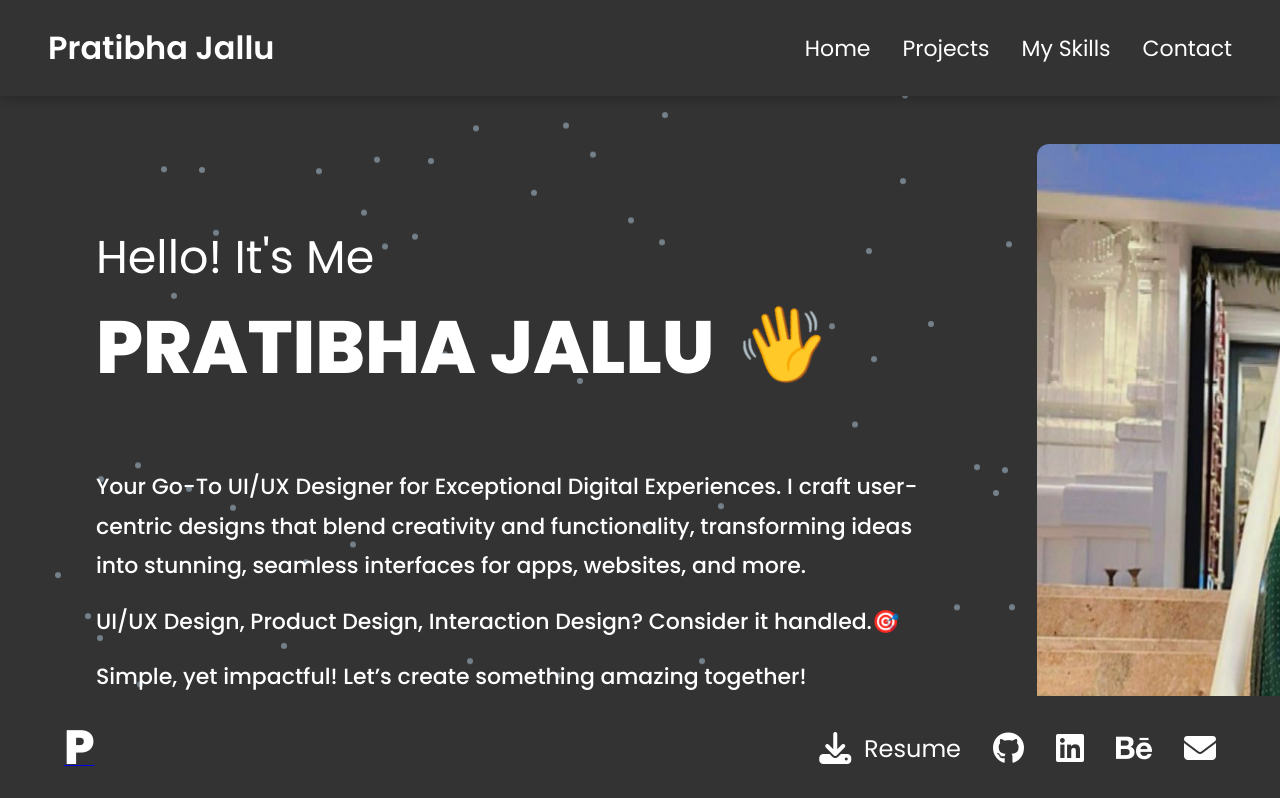
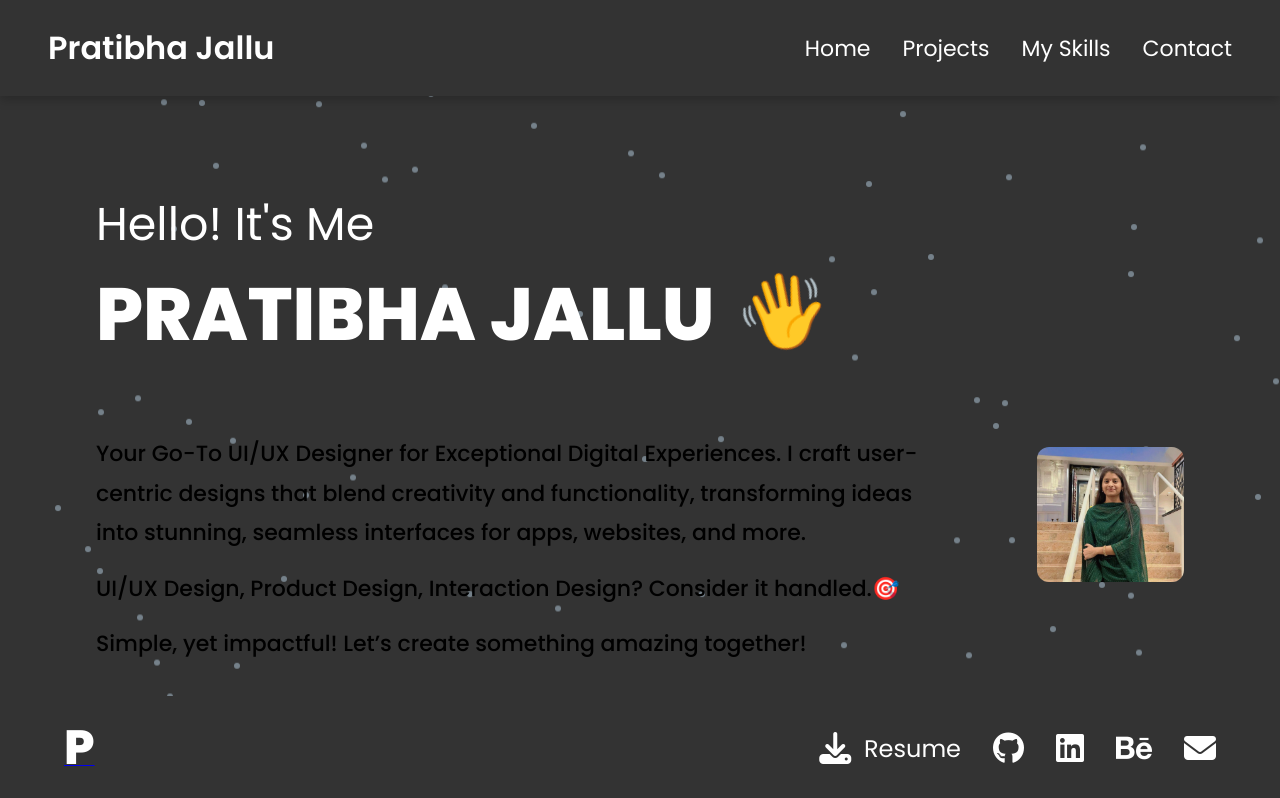
Before and after one commit to jallupratibha/pratibhajallu, a React (Create React App) app: page / in a window 1280 px wide. Shown: the top 798 px of the page. Built offline with nearby package versions, Linux system fonts and the light colour scheme.

Commit message:
Updated hero image size

```diff
--- a/src/styles/Hero.css
+++ b/src/styles/Hero.css
@@ -1,13 +1,18 @@
 .hero-container {
-    position: relative; /* To contain the background animation */
     display: flex;
     justify-content: space-between;
     align-items: center;
     padding: 4rem 6rem;
-    background-color: transparent; /* Remove base background color */
-    color: white;
-    overflow: hidden; /* Prevent overflow from animations */
 }
+
+.hero-image {
+    flex: 1;
+    text-align: right;
+    margin-left: 2rem;
+    display: flex;
+    justify-content: flex-end;
+}
+
 
 
 .hero-content {
@@ -15,17 +20,16 @@
     padding-right: 3rem; /* Increased padding for more spacing */
 }
 
-.hero-image {
-    flex: 1;
-    text-align: right;
-    margin-left: 2rem; /* Added margin for balanced layout */
+
+
+.hero-image img {
+    width: 500px; /* Adjust based on your desired size */
+    height: auto;
+    max-width: 100%; /* Ensures responsiveness */
+    border-radius: 12px;
+    object-fit: cover;
 }
 
-.hero-image img {
-    width: 700px;
-    height: 800px;
-    border-radius: 12px;
-}
 
 .hero-intro {
     font-family: 'Poppins', sans-serif;
```
